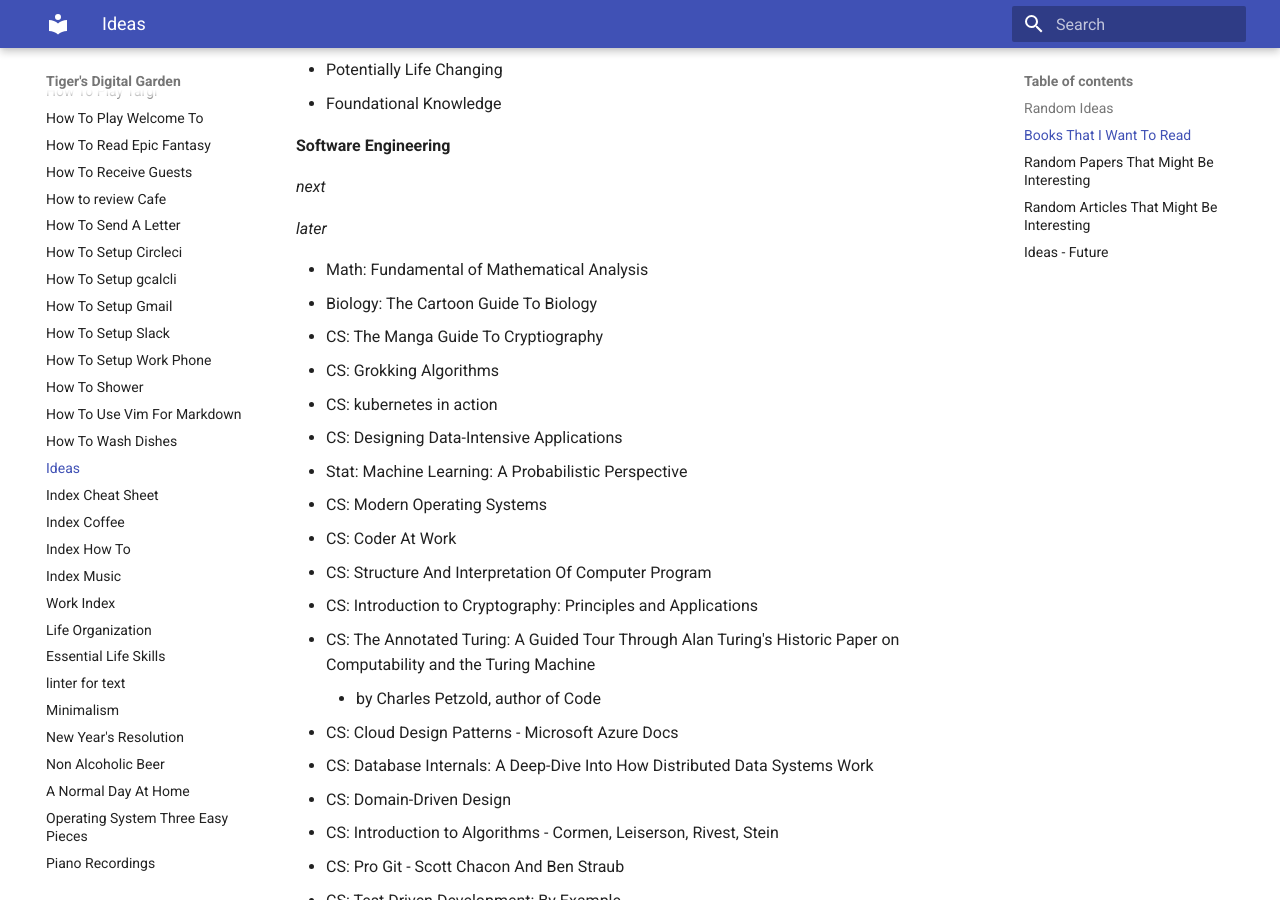
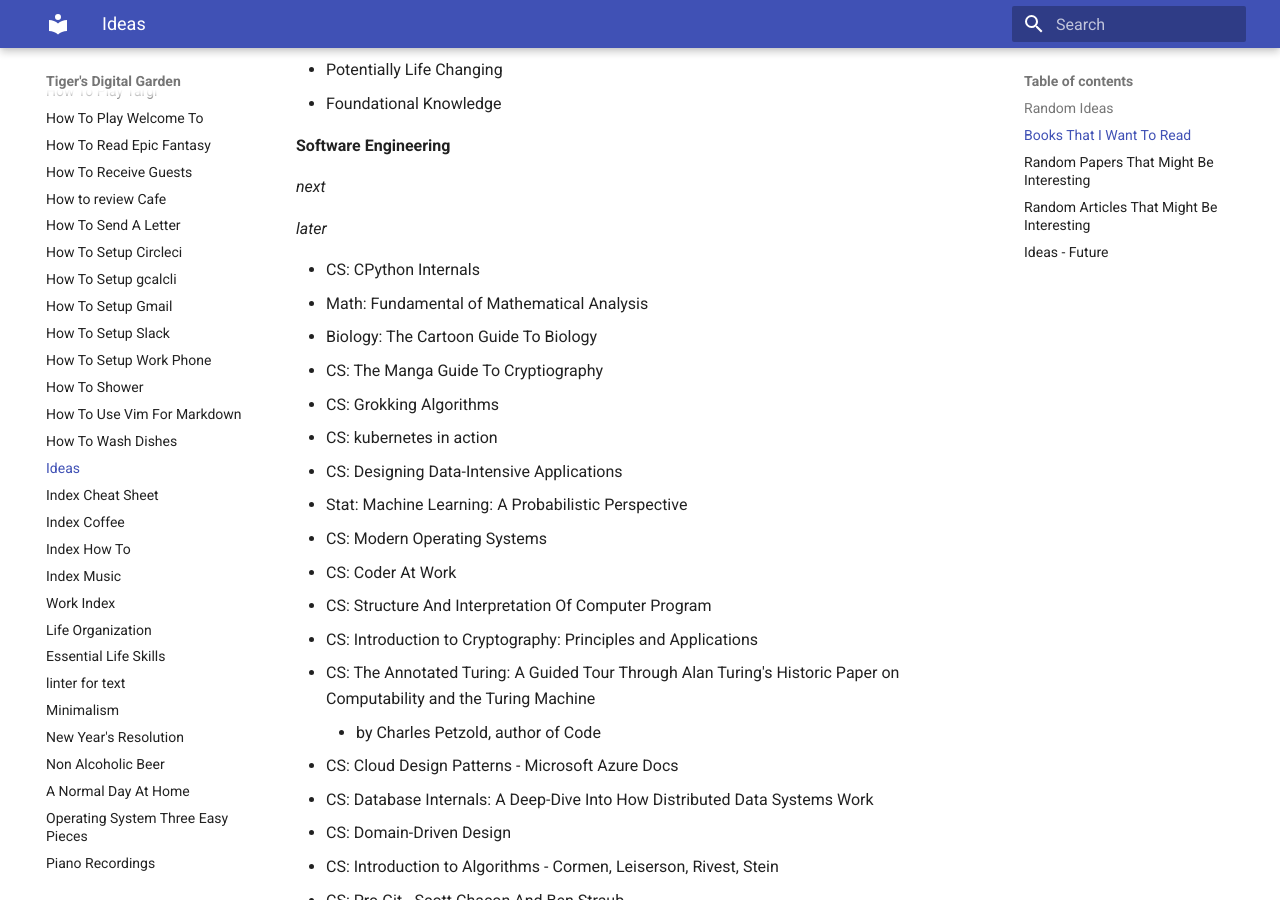
Before and after one commit to ynotstartups/notes, an MkDocs documentation site: the page built from notes/ideas.md, in a window 1280 px wide and 900 px high, scrolled down 733 px. Built offline with MkDocs 1.6.1 and Material for MkDocs 9.7.7, drawn with Linux system fonts in a browser that asks for light colours.

Commit message:
add idea for book

```diff
--- a/notes/ideas.md
+++ b/notes/ideas.md
@@ -28,6 +28,7 @@ _next_
 
 _later_
 
+- CS: CPython Internals
 - Math: Fundamental of Mathematical Analysis
 - Biology: The Cartoon Guide To Biology
 - CS: The Manga Guide To Cryptiography
```
